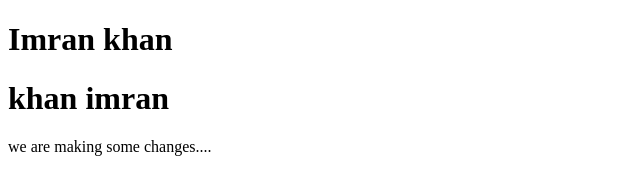
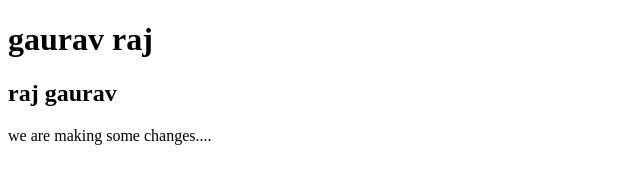
Before and after one commit to Imran7988311380/remoterepo, a plain HTML site: page index.html in a window 1280 px wide. Shown: the whole page, without its empty margins (0-640 px from the left). Drawn offline with Linux system fonts and the light colour scheme.

Commit message:
first commit raj

```diff
--- a/index.html
+++ b/index.html
@@ -6,8 +6,8 @@
     <title>local repo</title>
 </head>
 <body>
-    <h1>Imran khan</h1>
-    <h1>khan imran</h1>
+    <h1>gaurav raj</h1>
+    <h2> raj gaurav</h2>
     <div>
         we are making some changes....
     </div>
```
